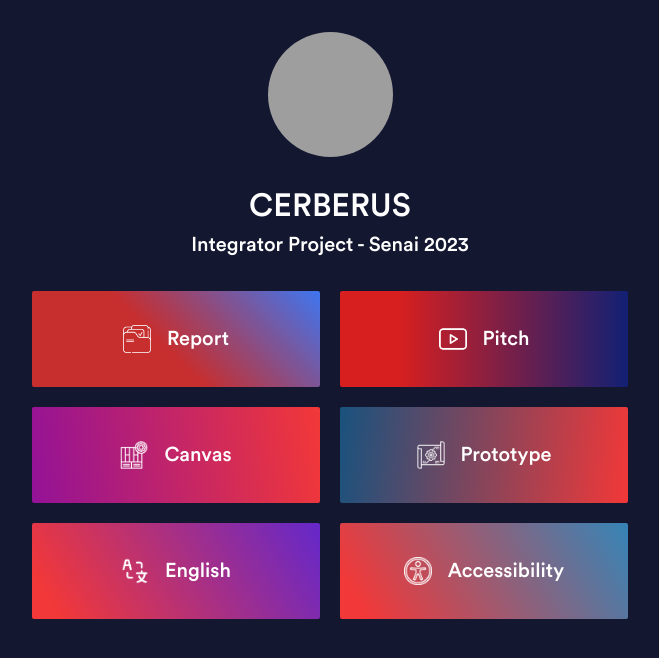
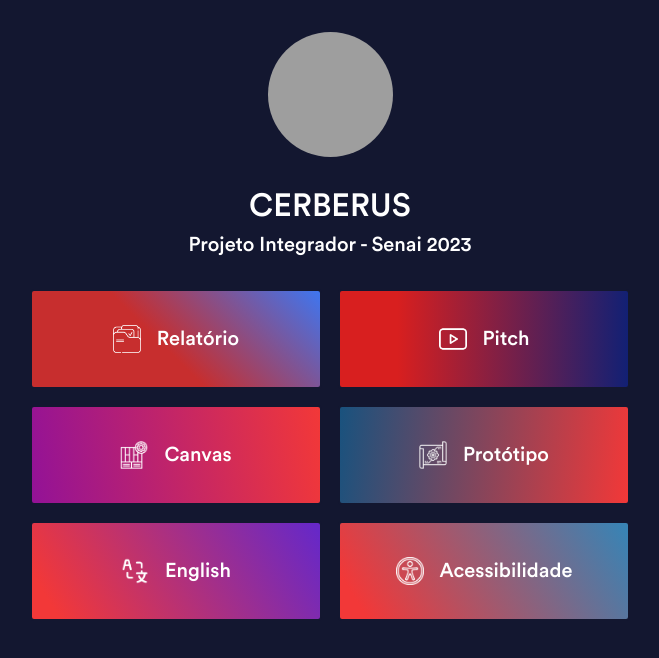
Before and after one commit to 404Felipe/Projeto-Integrador, a plain HTML site: page index.html in a window 1280 px wide. Shown: the whole page, without its empty margins (310-969 px from the left). Drawn offline with Linux system fonts and the light colour scheme; grey boxes are pictures that could not be loaded.

Commit message:
Mudança de Idioma

```diff
--- a/index.html
+++ b/index.html
@@ -18,11 +18,11 @@
     />
     <meta
       property="og:title"
-      content="Integrator Project - Senai 2023"
+      content="Projeto Integrador - Senai 2023"
     />
     <meta
       property="og:description"
-      content="Integrator Project - Senai 2023"
+      content="Projeto Integrador - Senai 2023"
     />
     <link
       rel="shortcut icon"
@@ -45,7 +45,7 @@
         height="1250px"
       />
       <h1>CERBERUS</h1>
-      <p>Integrator Project - Senai 2023</p>
+      <p>Projeto Integrador - Senai 2023</p>
     </header>
 
     <main>
@@ -71,7 +71,7 @@
                 width="28px"
                 height="28px"
               />
-              <h2>Report</h2>
+              <h2>Relatório</h2>
             </article>
           </a>
 
@@ -144,7 +144,7 @@
                 width="28px"
                 height="28px"
               />
-              <h2>Prototype</h2>
+              <h2>Protótipo</h2>
             </article>
           </a>
 
@@ -176,7 +176,7 @@
                 width="28px"
                 height="28px"
               />
-              <h2>Accessibility</h2>
+              <h2>Acessibilidade</h2>
             </article>
           </a>
         </div>
```
